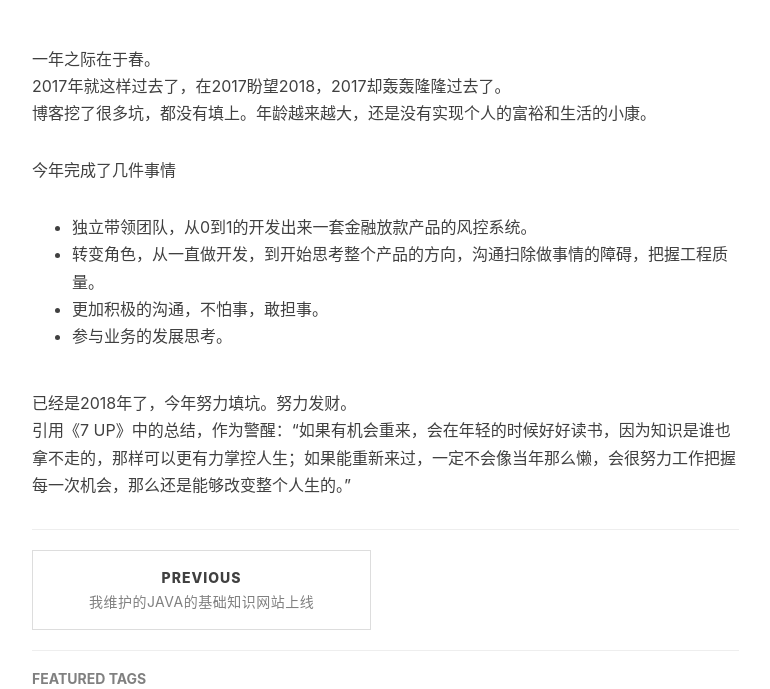
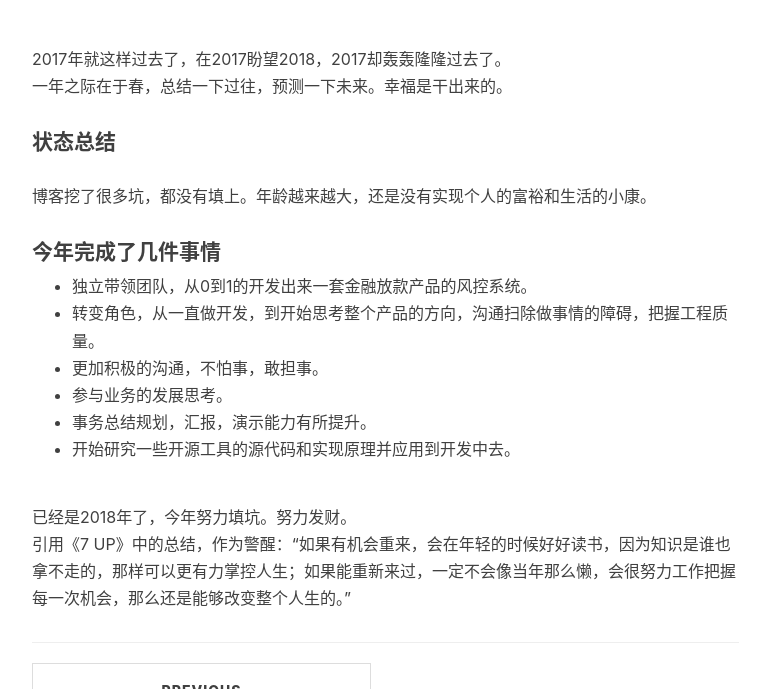
Before and after one commit to yinhaomin/yinhaomin.github.io, a Jekyll site: the page built from _posts/2018-01-01-一年之际在于春.md, in a window 1280 px wide and 900 px high, scrolled down 250 px, cut to the strip 211-900 px from the top of the window. Shown: the whole strip, without its empty margins (233-1003 px from the left). Built offline with Jekyll 4.4.1, drawn with Linux system fonts in a browser that asks for light colours; nearby versions of some CDN libraries; comment, search, counter and statistics services are not loaded.

Commit message:
Update 2018-01-01-一年之际在于春.md

```diff
--- a/_posts/2018-01-01-一年之际在于春.md
+++ b/_posts/2018-01-01-一年之际在于春.md
@@ -11,16 +11,21 @@ tags:
     - 年终总结
 ---
 
-一年之际在于春。<br>
 2017年就这样过去了，在2017盼望2018，2017却轰轰隆隆过去了。<br>
+一年之际在于春，总结一下过往，预测一下未来。幸福是干出来的。<br>
+
+#### 状态总结
+
 博客挖了很多坑，都没有填上。年龄越来越大，还是没有实现个人的富裕和生活的小康。<br>
 
-今年完成了几件事情<br>
+#### 今年完成了几件事情
+
 * 独立带领团队，从0到1的开发出来一套金融放款产品的风控系统。<br>
 * 转变角色，从一直做开发，到开始思考整个产品的方向，沟通扫除做事情的障碍，把握工程质量。<br>
 * 更加积极的沟通，不怕事，敢担事。<br>
 * 参与业务的发展思考。<br>
-
+* 事务总结规划，汇报，演示能力有所提升。<br>
+* 开始研究一些开源工具的源代码和实现原理并应用到开发中去。<br>
 
 已经是2018年了，今年努力填坑。努力发财。<br>
 引用《7 UP》中的总结，作为警醒：“如果有机会重来，会在年轻的时候好好读书，因为知识是谁也拿不走的，那样可以更有力掌控人生；如果能重新来过，一定不会像当年那么懒，会很努力工作把握每一次机会，那么还是能够改变整个人生的。”<br>
```
